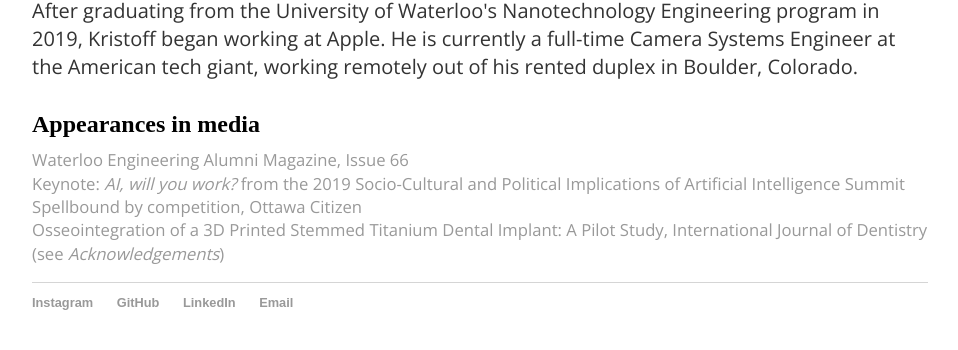
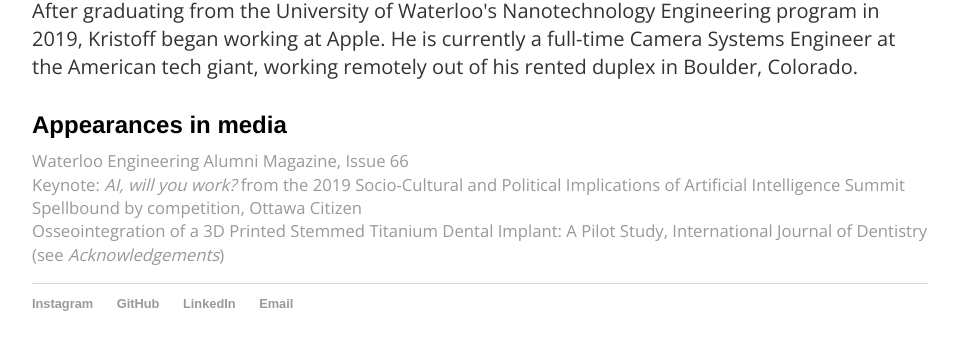
Before and after one commit to malejczuk/malejczuk.github.io, a Jekyll site: the page built from about/index.html, in a window 1280 px wide. Shown: the part 352-702 px from the top of the page, without its empty margins (160-1118 px from the left). Built offline with Jekyll 4.4.1, drawn with Linux system fonts in a browser that asks for light colours.

Commit message:
added header styles, added to footer, removed img.resize

```diff
--- a/css/main.css
+++ b/css/main.css
@@ -23,6 +23,15 @@ h1 {
     font-size: 3em;
     font-family: 'Helvetica', 'Arial', 'Sans-Serif';
 }
+h2 {
+	font-family: 'Helvetica', 'Arial', 'Sans-Serif';
+}
+h3 {
+	font-family: 'Helvetica', 'Arial', 'Sans-Serif';
+}
+h4 {
+	font-family: 'Helvetica', 'Arial', 'Sans-Serif';
+}
 span.small {
   font-size: smaller;
 }
@@ -42,21 +51,16 @@ ol {
 footer {
     border-top: 1px solid #d5d5d5;
     font-size: .8em;
+    margin-top: auto;
+    height:50px;
 }
-
 ul.posts {
     font-family: 'Open Sans';
     margin: 20px auto 40px;
     font-size: 1.25em;
 }
-
 ul.posts li {
     font-family: 'Open Sans';
     list-style: none;
     font-size: 1.25em;
 }
-
-img.resize {
-  max-width:25%;
-  max-height:25%;
-}
```
